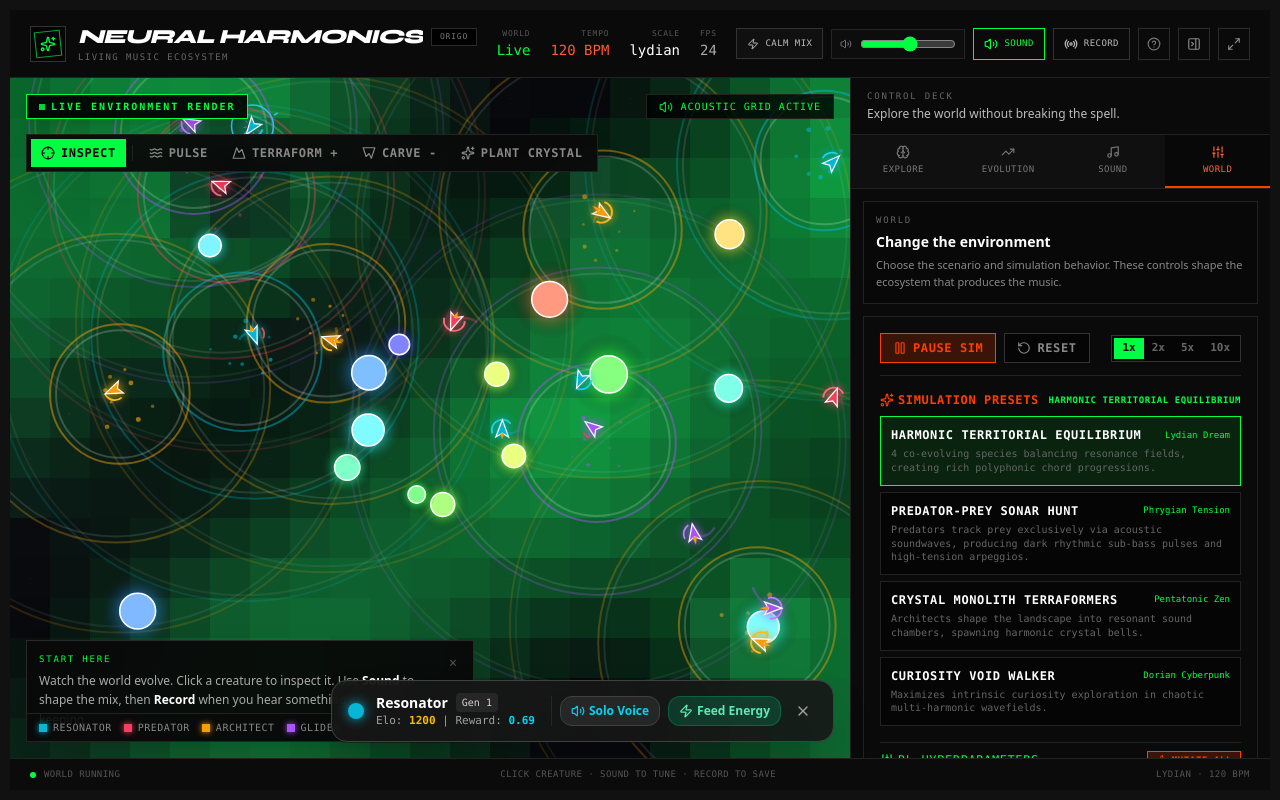
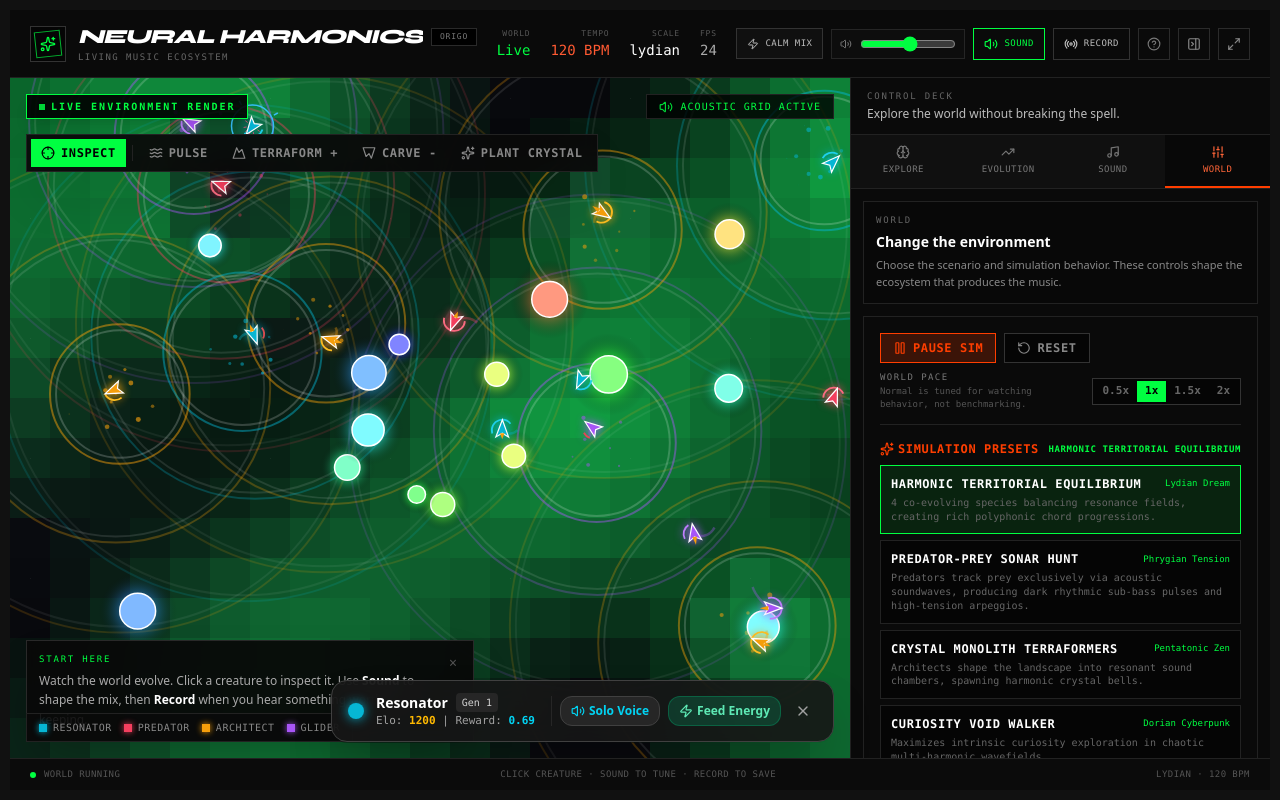
Before and after one commit to SouthPaw302/Origo, a React (Vite) app: page / in a window 1280 px wide. Both pictures are taken after a click on the button "WORLD". Built offline with nearby package versions, Linux system fonts and the light colour scheme.

Commit message:
Replace turbo speed selector with watchable world pace controls

```diff
--- a/src/components/ControlPanel.tsx
+++ b/src/components/ControlPanel.tsx
@@ -6,7 +6,7 @@
 import React, { useState } from 'react';
 import { SimulationEngine, SIMULATION_PRESETS } from '../simulation/engine';
 import { EnvironmentPreset } from '../types';
-import { Settings, Play, Pause, FastForward, RotateCcw, Sparkles, Flame, Sliders } from 'lucide-react';
+import { Settings, Play, Pause, RotateCcw, Sparkles, Flame, Sliders } from 'lucide-react';
 
 interface ControlPanelProps {
   engine: SimulationEngine;
@@ -70,8 +70,8 @@ export const ControlPanel: React.FC<ControlPanelProps> = ({ engine, onPresetChan
       id="control-panel-container"
       className="flex flex-col h-full bg-[#0a0a0a] border border-[#222] p-4 overflow-y-auto space-y-4 font-mono"
     >
-      {/* Simulation Playback Bar */}
-      <div id="playback-controls" className="flex items-center justify-between pb-3 border-b border-[#222]">
+      <div id="playback-controls" className="space-y-2 pb-3 border-b border-[#222]">
+        <div className="flex items-center justify-between gap-2">
           <div className="flex items-center gap-2">
             <button
               id="sim-play-pause-btn"
@@ -96,10 +96,15 @@ export const ControlPanel: React.FC<ControlPanelProps> = ({ engine, onPresetChan
               <span>Reset</span>
             </button>
           </div>
+        </div>
 
-        {/* Speed Selector (1x, 2x, 5x, 10x Turbo) */}
+        <div className="flex items-center justify-between gap-3">
+          <div>
+            <div className="text-[9px] uppercase tracking-[0.16em] text-[#777]">World Pace</div>
+            <div className="text-[9px] text-[#555]">Normal is tuned for watching behavior, not benchmarking.</div>
+          </div>
           <div id="sim-speed-selector" className="flex items-center bg-[#050505] p-0.5 border border-[#333]">
-          {[1, 2, 5, 10].map((s) => (
+            {[0.5, 1, 1.5, 2].map((s) => (
               <button
                 key={s}
                 onClick={() => handleSpeedChange(s)}
@@ -114,8 +119,8 @@ export const ControlPanel: React.FC<ControlPanelProps> = ({ engine, onPresetChan
             ))}
           </div>
         </div>
+      </div>
 
-      {/* Preset Scenarios */}
       <div id="presets-section" className="space-y-2">
         <div className="flex items-center justify-between text-xs font-bold uppercase tracking-wider">
           <span className="flex items-center gap-1 text-[#ff3e00]">
@@ -149,7 +154,6 @@ export const ControlPanel: React.FC<ControlPanelProps> = ({ engine, onPresetChan
         </div>
       </div>
 
-      {/* Pure Reinforcement Learning Hyperparameters */}
       <div id="hyperparameters-section" className="space-y-3 pt-2 border-t border-[#222]">
         <div className="flex items-center justify-between text-xs uppercase tracking-wider">
           <span className="flex items-center gap-1 text-[#00ff41]">
@@ -166,7 +170,6 @@ export const ControlPanel: React.FC<ControlPanelProps> = ({ engine, onPresetChan
           </button>
         </div>
 
-        {/* Learning Rate */}
         <div className="space-y-1">
           <div className="flex justify-between text-[10px] text-[#888]">
             <span>Learning Rate (α)</span>
@@ -183,7 +186,6 @@ export const ControlPanel: React.FC<ControlPanelProps> = ({ engine, onPresetChan
           />
         </div>
 
-        {/* Curiosity Exploration Weight */}
         <div className="space-y-1">
           <div className="flex justify-between text-[10px] text-[#888]">
             <span>Curiosity Bonus (β)</span>
@@ -200,7 +202,6 @@ export const ControlPanel: React.FC<ControlPanelProps> = ({ engine, onPresetChan
           />
         </div>
 
-        {/* Mutation Rate */}
         <div className="space-y-1">
           <div className="flex justify-between text-[10px] text-[#888]">
             <span>Weight Mutation Rate</span>
@@ -218,14 +219,12 @@ export const ControlPanel: React.FC<ControlPanelProps> = ({ engine, onPresetChan
         </div>
       </div>
 
-      {/* Procedural Environment & Acoustic Physics */}
       <div id="env-physics-section" className="space-y-3 pt-2 border-t border-[#222]">
         <div className="flex items-center gap-1 text-xs uppercase tracking-wider text-[#888]">
           <Settings className="w-3.5 h-3.5 text-[#ff3e00]" />
           <span>Acoustic Physics & Field</span>
         </div>
 
-        {/* Acoustic Wave Speed */}
         <div className="space-y-1">
           <div className="flex justify-between text-[10px] text-[#888]">
             <span>Acoustic Wave Speed</span>
@@ -242,7 +241,6 @@ export const ControlPanel: React.FC<ControlPanelProps> = ({ engine, onPresetChan
           />
         </div>
 
-        {/* Harmonic Resonance Field Decay */}
         <div className="space-y-1">
           <div className="flex justify-between text-[10px] text-[#888]">
             <span>Harmonic Field Persistence</span>
```
Lines whose indentation alone changed are shown as unchanged.
